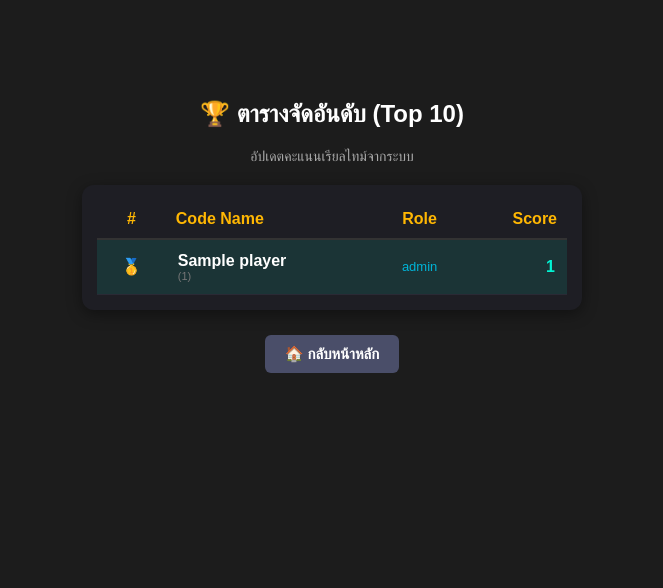
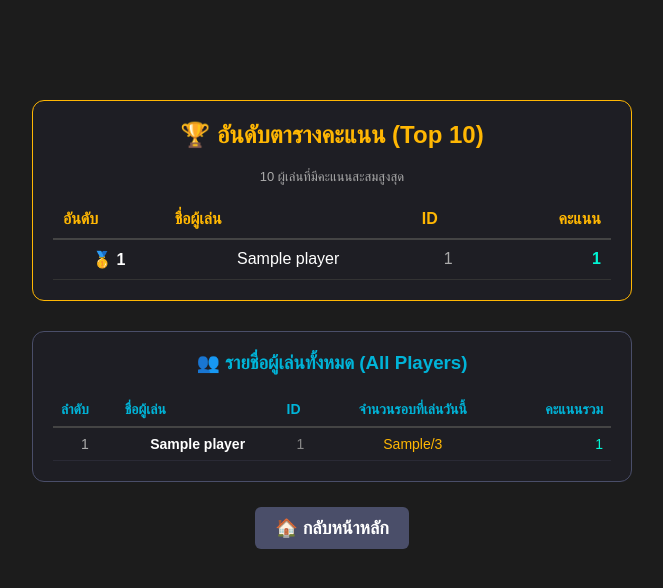
Before and after one commit to WRMG001/CardGame, a Flask app: template templates/ranking.html in a window 1280 px wide. Shown: the top 588 px of the page, without its empty margins (308-971 px from the left). Run offline with Flask 3, Linux system fonts and the light colour scheme; the template is opened without the code that fills it: most values are stand-ins (such as "Sample title", 1, 10 or a date in 2020); parts of the project's set-up code (start-up, migrations or seed data) failed here and were passed over.

Commit message:
Update ranking.html

```diff
--- a/templates/ranking.html
+++ b/templates/ranking.html
@@ -1,55 +1,73 @@
 {% extends 'base.html' %}
 
 {% block content %}
-<div style="max-width: 500px; margin: 30px auto; color: #fff; text-align: center;">
+<div style="max-width: 600px; margin: 30px auto; color: #fff; font-family: sans-serif;">
 
-  <h2>🏆 ตารางจัดอันดับ (Top 10)</h2>
-  <p style="color: #aaa; font-size: 14px;">อัปเดตคะแนนเรียลไทม์จากระบบ</p>
+  <!-- Section 1: Top 10 Leaderboard -->
+  <div style="background: #1e1e24; border-radius: 12px; padding: 20px; border: 1px solid #ffb703; margin-bottom: 30px;">
+    <h2 style="text-align: center; color: #ffb703; margin-top: 0;">🏆 อันดับตารางคะแนน (Top 10)</h2>
+    <p style="text-align: center; color: #aaa; font-size: 13px;">10 ผู้เล่นที่มีคะแนนสะสมสูงสุด</p>
 
-  <div style="background: #1e1e24; border-radius: 12px; padding: 15px; box-shadow: 0 4px 15px rgba(0,0,0,0.4); margin-top: 20px;">
-    <table style="width: 100%; border-collapse: collapse; text-align: left;">
+    <table style="width: 100%; border-collapse: collapse; margin-top: 15px;">
       <thead>
-        <tr style="border-bottom: 2px solid #333; color: #ffb703;">
-          <th style="padding: 10px; text-align: center;">#</th>
-          <th style="padding: 10px;">Code Name</th>
-          <th style="padding: 10px; text-align: center;">Role</th>
-          <th style="padding: 10px; text-align: right;">Score</th>
+        <tr style="border-bottom: 2px solid #444; color: #ffb703; text-align: left;">
+          <th style="padding: 10px;">อันดับ</th>
+          <th style="padding: 10px;">ชื่อผู้เล่น</th>
+          <th style="padding: 10px;">ID</th>
+          <th style="padding: 10px; text-align: right;">คะแนน</th>
         </tr>
       </thead>
       <tbody>
         {% for player in top_players %}
-          <tr style="border-bottom: 1px solid #2a2a35; {% if player.player_id == player_id %} background: rgba(0, 245, 212, 0.1); {% endif %}">
-            <!-- อันดับ 1-3 ใส่เหรียญรางวัล -->
-            <td style="padding: 12px; text-align: center; font-weight: bold;">
-              {% if loop.index == 1 %}🥇
-              {% elif loop.index == 2 %}🥈
-              {% elif loop.index == 3 %}🥉
-              {% else %}{{ loop.index }}
-              {% endif %}
+          <tr style="border-bottom: 1px solid #333; {% if player.player_id == session.get('player_id') %}background: #2a3a4e;{% endif %}">
+            <td style="padding: 10px; font-weight: bold;">
+              {% if loop.index == 1 %}🥇 1
+              {% elif loop.index == 2 %}🥈 2
+              {% elif loop.index == 3 %}🥉 3
+              {% else %}{{ loop.index }}{% endif %}
             </td>
-            <td style="padding: 12px;">
-              <strong>{{ player.player_name }}</strong>
-              <div style="font-size: 11px; color: #777;">({{ player.player_id }})</div>
-            </td>
-            <td style="padding: 12px; text-align: center; font-size: 13px; color: #00b4d8;">
-              {{ player.role }}
-            </td>
-            <td style="padding: 12px; text-align: right; font-weight: bold; color: #00f5d4;">
-              {{ "{:,}".format(player.total_score) }}
-            </td>
-          </tr>
-        {% else %}
-          <tr>
-            <td colspan="4" style="text-align: center; padding: 20px; color: #777;">ยังไม่มีข้อมูลคะแนน</td>
+            <td style="padding: 10px;">{{ player.name }}</td>
+            <td style="padding: 10px; color: #aaa;">{{ player.player_id }}</td>
+            <td style="padding: 10px; text-align: right; color: #00f5d4; font-weight: bold;">{{ player.total_score }}</td>
           </tr>
         {% endfor %}
       </tbody>
     </table>
   </div>
 
-  <div style="margin-top: 25px;">
+  <!-- Section 2: รายชื่อผู้เล่นทั้งหมด -->
+  <div style="background: #1e1e24; border-radius: 12px; padding: 20px; border: 1px solid #4a4e69;">
+    <h3 style="text-align: center; color: #00b4d8; margin-top: 0;">👥 รายชื่อผู้เล่นทั้งหมด (All Players)</h3>
+
+    <table style="width: 100%; border-collapse: collapse; margin-top: 15px; font-size: 14px;">
+      <thead>
+        <tr style="border-bottom: 2px solid #444; color: #00b4d8; text-align: left;">
+          <th style="padding: 8px;">ลำดับ</th>
+          <th style="padding: 8px;">ชื่อผู้เล่น</th>
+          <th style="padding: 8px;">ID</th>
+          <th style="padding: 8px; text-align: center;">จำนวนรอบที่เล่นวันนี้</th>
+          <th style="padding: 8px; text-align: right;">คะแนนรวม</th>
+        </tr>
+      </thead>
+      <tbody>
+        {% for p in all_players %}
+          <tr style="border-bottom: 1px solid #2a2a35;">
+            <td style="padding: 8px; color: #aaa;">{{ loop.index }}</td>
+            <td style="padding: 8px; font-weight: bold;">{{ p.name }}</td>
+            <td style="padding: 8px; color: #888;">{{ p.player_id }}</td>
+            <td style="padding: 8px; text-align: center; color: #ffb703;">{{ p.get('free_plays_used', 0) }}/3</td>
+            <td style="padding: 8px; text-align: right; color: {% if p.total_score < 0 %}#ff4d6d{% else %}#00f5d4{% endif %};">
+              {{ p.total_score }}
+            </td>
+          </tr>
+        {% endfor %}
+      </tbody>
+    </table>
+  </div>
+
+  <div style="text-align: center; margin-top: 25px;">
     <a href="/home">
-      <button style="padding: 10px 20px; font-size: 15px; font-weight: bold; background: #4a4e69; color: white; border: none; border-radius: 6px; cursor: pointer;">
+      <button style="padding: 10px 20px; background: #4a4e69; color: white; border: none; border-radius: 6px; cursor: pointer; font-weight: bold;">
         🏠 กลับหน้าหลัก
       </button>
     </a>
```
